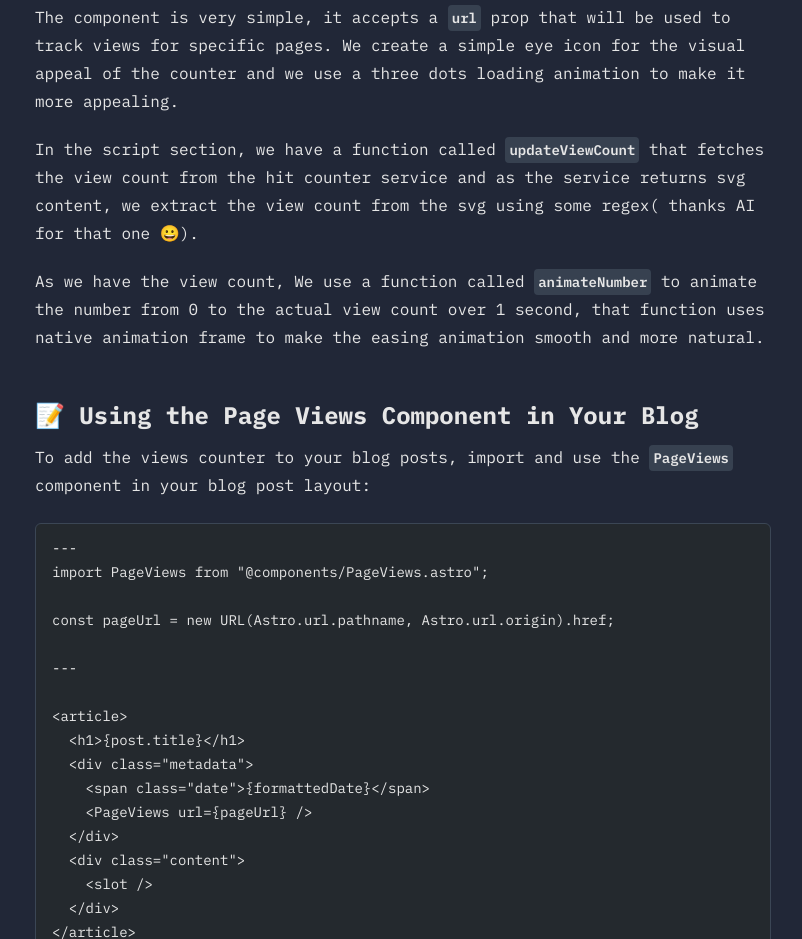
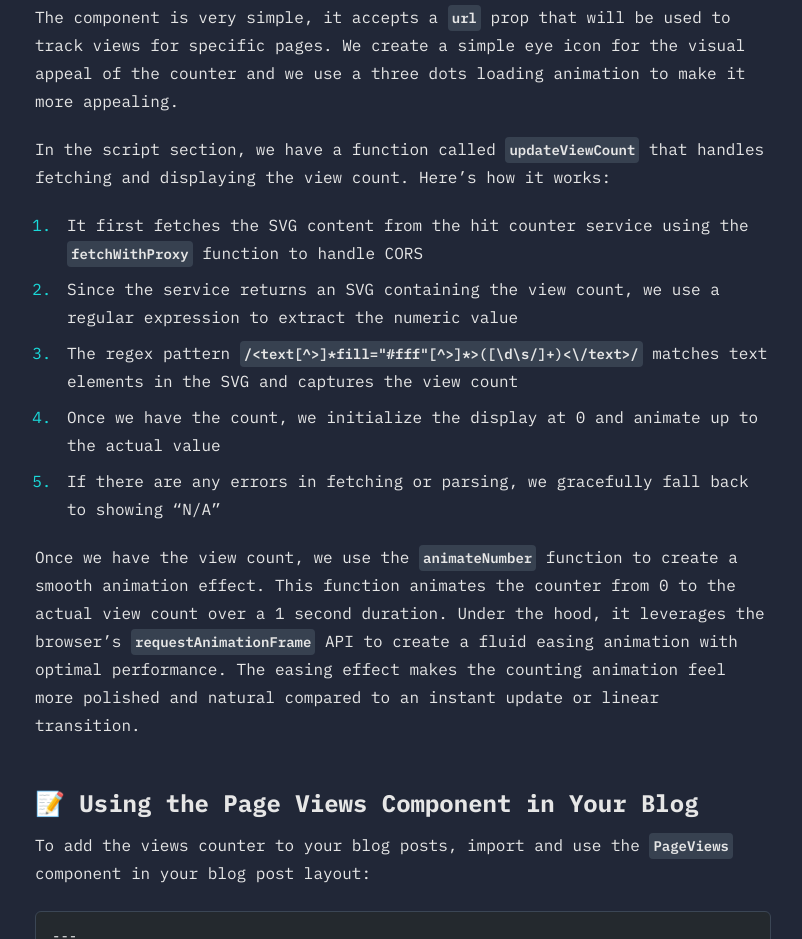
Before and after one commit to yjose/elazizi.com, an Astro site: page /posts/add-views-counter-to-your-astro-blog-posts in a window 1280 px wide. Shown: the part 4170-5109 px from the top of the page, without its empty margins (237-1039 px from the left). Built offline with nearby package versions, Linux system fonts and the light colour scheme; Astro itself is replaced by a stand-in of ours; some packages are replaced by stand-ins of ours; code samples lack their colours; no server answers.

Commit message:
feat: update article and refer to other articles

```diff
--- a/src/content/blog/2023-10-24-add-comments-to-astro-blog.md
+++ b/src/content/blog/2023-10-24-add-comments-to-astro-blog.md
@@ -14,6 +14,8 @@ Adding a comments section to your blog posts is an excellent way to receive feed
 However, adding a comments system can be a little challenging if you are using a static site generator like Astro, where your content is primarily hosted in Markdown files within a Git repository.
 
 If you use Astro for your blog and want to add comments to your posts, this guide will demonstrate how you can use the Giscus app to make it ready in a few minutes.
+
+> **Note**: If you're interested in adding more interactive features to your blog, check out my article on [how to add a views counter to your Astro blog posts](/posts/add-views-counter-to-your-astro-blog-posts)!
 
 ## Table of Content
 
--- a/src/content/blog/2025-01-23-add-views-count-to-astro-blog.md
+++ b/src/content/blog/2025-01-23-add-views-count-to-astro-blog.md
@@ -142,9 +142,15 @@ Let's break down and explain the code.
 
 The component is very simple, it accepts a `url` prop that will be used to track views for specific pages. We create a simple eye icon for the visual appeal of the counter and we use a three dots loading animation to make it more appealing.
 
-In the script section, we have a function called `updateViewCount` that fetches the view count from the hit counter service and as the service returns svg content, we extract the view count from the svg using some regex( thanks AI for that one 😀).
+In the script section, we have a function called `updateViewCount` that handles fetching and displaying the view count. Here's how it works:
 
-As we have the view count, We use a function called `animateNumber` to animate the number from 0 to the actual view count over 1 second, that function uses native animation frame to make the easing animation smooth and more natural.
+1. It first fetches the SVG content from the hit counter service using the `fetchWithProxy` function to handle CORS
+2. Since the service returns an SVG containing the view count, we use a regular expression to extract the numeric value
+3. The regex pattern `/<text[^>]*fill="#fff"[^>]*>([\d\s/]+)<\/text>/` matches text elements in the SVG and captures the view count
+4. Once we have the count, we initialize the display at 0 and animate up to the actual value
+5. If there are any errors in fetching or parsing, we gracefully fall back to showing "N/A"
+
+Once we have the view count, we use the `animateNumber` function to create a smooth animation effect. This function animates the counter from 0 to the actual view count over a 1 second duration. Under the hood, it leverages the browser's `requestAnimationFrame` API to create a fluid easing animation with optimal performance. The easing effect makes the counting animation feel more polished and natural compared to an instant update or linear transition.
 
 ## 📝 Using the Page Views Component in Your Blog
 
```
